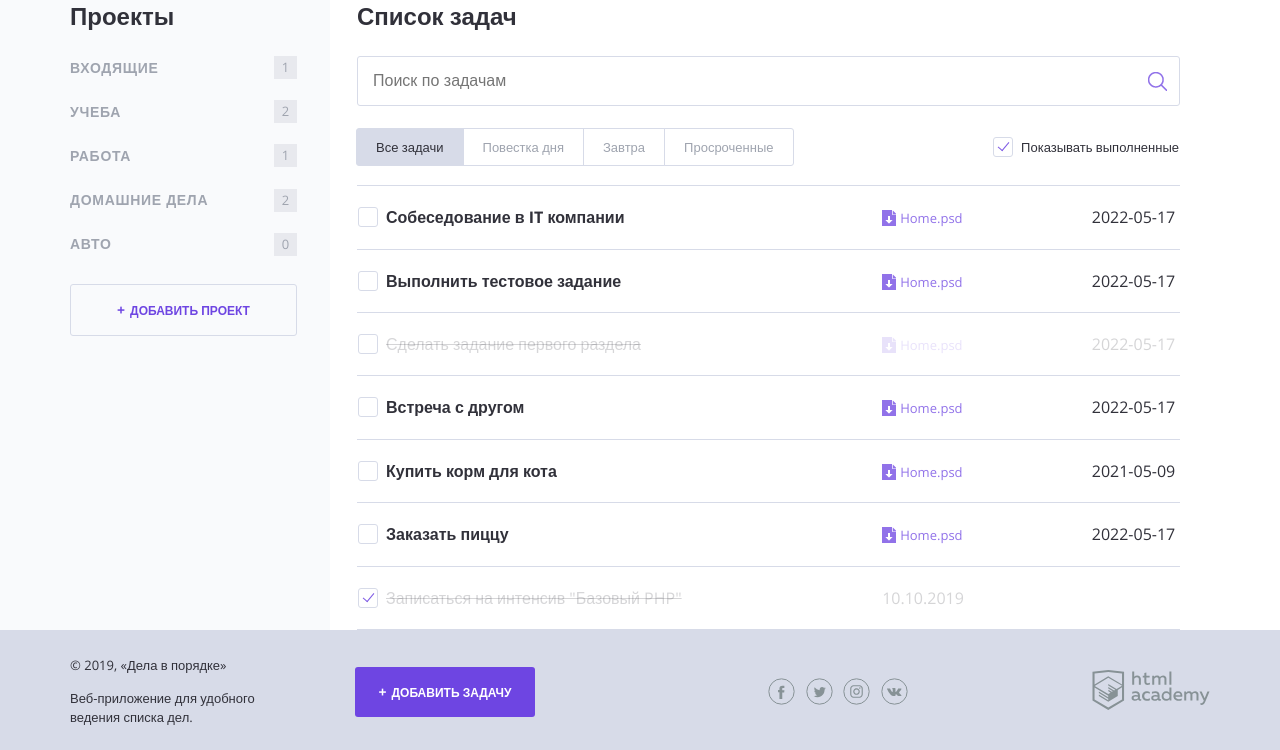
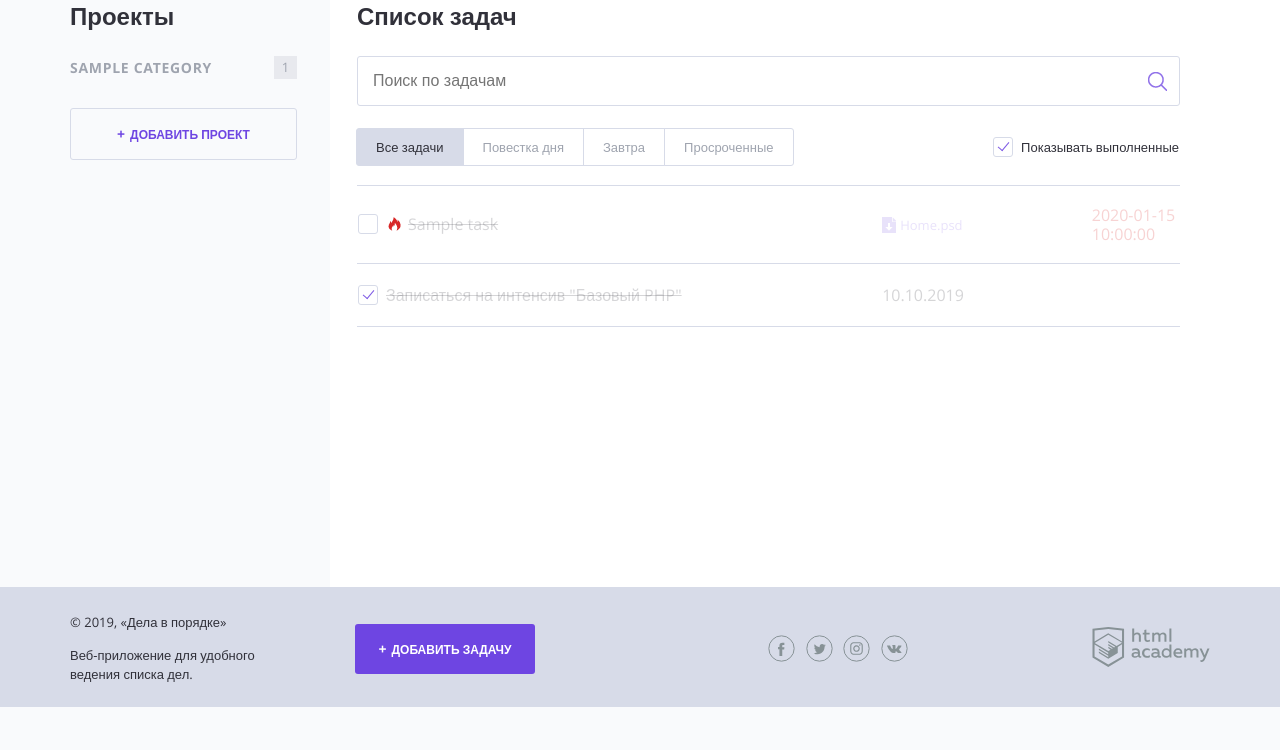
Before and after one commit to morozalexey/896717-doingsdone-12, a PHP site: page / in a window 1280 px wide. Shown: the part 93-843 px from the top of the page. After the commit the page ends 800 px from the top, so only its background shows below. Run offline with PHP 8.4, Linux system fonts and the light colour scheme; tables that the repository leaves empty hold one stand-in row (values such as "Sample post").

Commit message:
получил категории и задачи из базы, скорректировал данные в шаблоне, скорректировал функцию подсчета категорий

```diff
--- a/helpers.php
+++ b/helpers.php
@@ -145,17 +145,17 @@ function include_template($name, array $data = []) {
 }
 
 /**
- * Функция возвращает число задач для переданного проекта. Пройдя по массиву с задачами, функция сравнит значение выбранной категории ($category_name) со значением ключа ['category'] в каждой задаче. При совпадении она приплюсует единицу к $count.
+ * Функция возвращает число задач для переданного проекта. Пройдя по массиву с задачами, функция сравнит значение выбранной id категории ($category_id) со значением ключа ['cat_id'] в каждой задаче. При совпадении она приплюсует единицу к $count.
  *
- * @param $tasks принимает массив
- * @param $category_name принимает название категории
+ * @param array $tasks принимает массив
+ * @param integer $category_id принимает значение id категории
  *
  * @return integer колличество задач в проектке
  */
-function project_сount($tasks, $category_name) {
+function project_сount($tasks, $category_id) {
     $count = 0;
     foreach ($tasks as $task) {
-        if ($task['category'] === $category_name) {
+        if ($task['cat_id'] === $category_id) {
             $count++;
         }
         continue;
--- a/index.php
+++ b/index.php
@@ -1,49 +1,28 @@
 <?php
-$show_complete_tasks = rand(0, 1);
-$categories = [
-    'inbox' => 'Входящие',
-    'study' => 'Учеба',
-    'work' => 'Работа',
-    'home' => 'Домашние дела',
-    'cars' => 'Авто'
-];
-
-$tasks = [
-    [
-        'name' => 'Собеседование в IT компании',
-        'date' => '2022-05-17',
-        'category' => $categories['work'],
-        'done' => false
-    ], [
-        'name' => 'Выполнить тестовое задание',
-        'date' => '2022-05-17',
-        'category' => $categories['study'],
-        'done' => false
-    ], [
-        'name' => 'Сделать задание первого раздела',
-        'date' => '2022-05-17',
-        'category' => $categories['study'],
-        'done' => true
-    ], [
-        'name' => 'Встреча с другом',
-        'date' => '2022-05-17',
-        'category' => $categories['inbox'],
-        'done' => false
-    ], [
-        'name' => 'Купить корм для кота',
-        'date' => '2021-05-09',
-        'category' => $categories['home'],
-        'done' => false
-    ], [
-        'name' => 'Заказать пиццу',
-        'date' => '2022-05-17',
-        'category' => $categories['home'],
-        'done' => false
-    ]
-];
-
 require_once 'helpers.php';
 
+$show_complete_tasks = rand(0, 1);
+
+/*подключаемся к БД*/
+$con = mysqli_connect("localhost", "mysql", "mysql", "doingsdone");
+
+/*получаем категории из базы*/
+$user_id = 1;
+$sql = 'SELECT * FROM category WHERE user_id = ?';
+$stmt = mysqli_prepare($con, $sql);
+mysqli_stmt_bind_param($stmt, 'i', $user_id);
+mysqli_stmt_execute($stmt);
+$res = mysqli_stmt_get_result($stmt);
+$categories = mysqli_fetch_all($res, MYSQLI_ASSOC);
+
+/*получаем задачи из базы*/
+$sql = 'SELECT * FROM task';
+$stmt = mysqli_prepare($con, $sql);
+mysqli_stmt_execute($stmt);
+$res = mysqli_stmt_get_result($stmt);
+$tasks = mysqli_fetch_all($res, MYSQLI_ASSOC);
+
+/*шаблонизация*/
 $page_content = include_template(
     'main.php',
     [
--- a/templates/main.php
+++ b/templates/main.php
@@ -6,8 +6,8 @@
             <ul class="main-navigation__list">
                 <?php foreach($categories as $category) : ?>
                 <li class="main-navigation__list-item">
-                    <a class="main-navigation__list-item-link" href="#"><?= $category ; ?></a>
-                    <span class="main-navigation__list-item-count"><?= project_сount($tasks, $category) ; ?></span>
+                    <a class="main-navigation__list-item-link" href="#"><?= $category['name'] ; ?></a>
+                    <span class="main-navigation__list-item-count"><?= project_сount($tasks, $category['id']) ; ?></span>
                 </li>
                 <?php endforeach ; ?>
             </ul>
```
